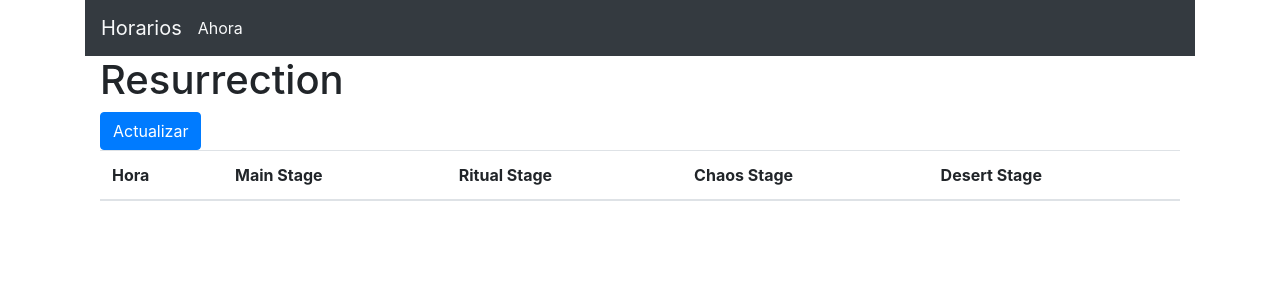
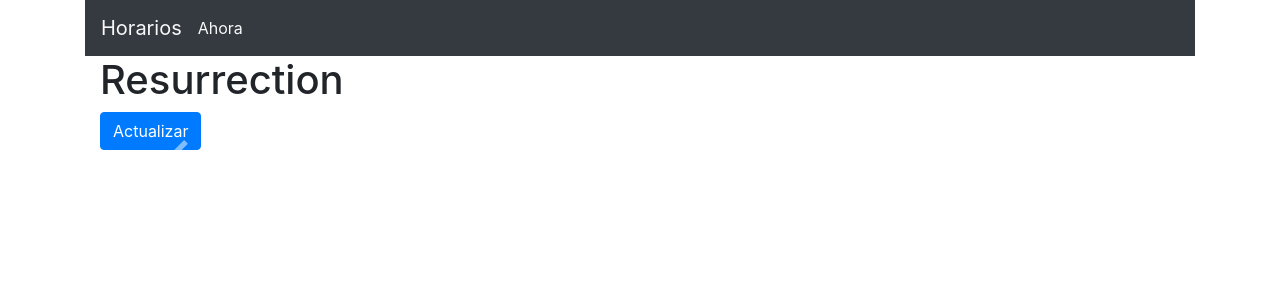
Before and after one commit to mizquierdoh/portfolio, a React (Create React App) app: page / in a window 1280 px wide. Shown: the top 300 px of the page. Built offline with nearby package versions, Linux system fonts and the light colour scheme.

Commit message:
Carrusel

```diff
--- a/src/components/Resurrection.js
+++ b/src/components/Resurrection.js
@@ -4,7 +4,7 @@ import { Link } from 'react-router-dom';
 import Row from 'react-bootstrap/Row'
 import Col from 'react-bootstrap/Col'
 import Table from 'react-bootstrap/Table'
-import Alert from 'react-bootstrap/Alert'
+import Carousel from 'react-bootstrap/Carousel'
 import Container from 'react-bootstrap/Container'
 
 import Bandas from '../data/Bandas';
@@ -20,40 +20,35 @@ const unique = (value, index, self) => {
 
 class Resurrection extends Component {
 
-    state = { bandas: [], horarios: [], escenarios: [] }
+    state = { bandas: [] }
 
     constructor() {
         super();
         var bandas = [];
-        var horarios = [];
-        var escenarios = [];
+
         if (localStorage.getItem('bandas')) {
 
-            bandas = JSON.parse(localStorage.getItem('bandas')).map(banda => {
-                banda.horaInicio = new Date(banda.horaInicio);
-                banda.horaFin = new Date(banda.horaFin);
-                return banda;
+            bandas = JSON.parse(localStorage.getItem('bandas')).map(dia => {
+
+                dia.fecha = new Date(dia.fecha);
+                dia.horarios = dia.horarios.map(hora => new Date(hora));
+                dia.escenarios = dia.escenarios.map(escenario => {
+                    return escenario.map(concierto => {
+                        concierto.banda.horaInicio = new Date(concierto.banda.horaInicio);
+                        concierto.banda.horaFin = new Date(concierto.banda.horaFin);
+                        return concierto;
+                    });
+                });
+
+                return dia;
             });
 
         }
 
-        if (localStorage.getItem('horarios')) {
-            horarios = JSON.parse(localStorage.getItem('horarios')).map(hora => new Date(hora));
-        }
 
-        if (localStorage.getItem('escenarios')) {
-            escenarios = JSON.parse(localStorage.getItem('escenarios'))
-                .map(escenario => {
-                    return escenario.map(banda => {
-                        banda.banda.horaInicio = new Date(banda.banda.horaInicio);
-                        banda.banda.horaFin = new Date(banda.banda.horaFin);
-                        return banda;
-                    });
-                });
-        }
 
         this.state = {
-            bandas, horarios, escenarios
+            bandas
         }
     }
 
@@ -71,37 +66,44 @@ class Resurrection extends Component {
                 var juevesHTML = doc.querySelector("#page-top > div.wrap.container > div > div:nth-child(2) > article > div > div > div:nth-child(15)");
                 var viernesHTML = doc.querySelector("#page-top > div.wrap.container > div > div:nth-child(2) > article > div > div > div:nth-child(16)");
                 var sabadoHTML = doc.querySelector("#page-top > div.wrap.container > div > div:nth-child(2) > article > div > div > div:nth-child(17)");
-                var bandas = [];
-                bandas = this.tratarHTML(bandas, miercolesHTML);
-                bandas = this.tratarHTML(bandas, juevesHTML);
-                bandas = this.tratarHTML(bandas, viernesHTML);
-                bandas = this.tratarHTML(bandas, sabadoHTML);
-                return bandas.sort(this.compararFechas);
-            })
-            .then(bandas => {
+                var bandasTemp = [];
+                bandasTemp[0] = this.tratarHTML(miercolesHTML).sort(this.compararFechas);
+                bandasTemp[1] = this.tratarHTML(juevesHTML).sort(this.compararFechas);
+                bandasTemp[2] = this.tratarHTML(viernesHTML).sort(this.compararFechas);
+                bandasTemp[3] = this.tratarHTML(sabadoHTML).sort(this.compararFechas);
 
-                var horarios = bandas.map(banda => banda.horaInicio)
-                    .concat(bandas.map(banda => banda.horaFin))
+                var bandas = bandasTemp.map((bandasDia, index) => {
+
+                    var fecha = new Date(2019, 6, 3 + index, 12, 0, 0);
+                    var horarios = bandasDia.map(banda => banda.horaInicio)
+                        .concat(bandasDia.map(banda => banda.horaFin))
                         .map(fecha => fecha.toString())
                         .filter(unique)
                         .map(fecha => new Date(fecha))
                         .sort((a, b) => a - b);
 
-                console.log(horarios);
-                localStorage.setItem('bandas', JSON.stringify(bandas));
-                localStorage.setItem('horarios', JSON.stringify(horarios));
-                this.setState({ bandas: bandas, horarios });
-
-                var mainStage = this.getEscenario(bandas, "Main Stage", horarios.map(fecha => fecha.toString()));
-                var ritualStage = this.getEscenario(bandas, "Ritual Stage", horarios.map(fecha => fecha.toString()));
-                var chaosStage = this.getEscenario(bandas, "Chaos Stage", horarios.map(fecha => fecha.toString()));
-                var desertStage = this.getEscenario(bandas, "Desert Stage", horarios.map(fecha => fecha.toString()));
-
-                this.setState({ escenarios: [mainStage, ritualStage, chaosStage, desertStage] });
-                localStorage.setItem('escenarios', JSON.stringify([mainStage, ritualStage, chaosStage, desertStage]));
+                    var mainStage = this.getEscenario(bandasDia, "Main Stage", horarios.map(fecha => fecha.toString()));
+                    var ritualStage = this.getEscenario(bandasDia, "Ritual Stage", horarios.map(fecha => fecha.toString()));
+                    var chaosStage = this.getEscenario(bandasDia, "Chaos Stage", horarios.map(fecha => fecha.toString()));
+                    var desertStage = this.getEscenario(bandasDia, "Desert Stage", horarios.map(fecha => fecha.toString()));
+                    var escenarios = [mainStage, ritualStage, chaosStage, desertStage];
 
 
+
+                    var dia = {
+                        fecha,
+                        horarios,
+                        escenarios
+                    };
+                    return dia;
+                }
+
+                )
+
+                this.setState({ bandas });
+                localStorage.setItem('bandas', JSON.stringify(bandas));
             })
+
 
             .catch((error) => console.log(error, error.message));
     }
@@ -149,8 +151,8 @@ class Resurrection extends Component {
         return fA - fB;
     }
 
-    tratarHTML = (bands, html) => {
-        var bandas = bands;
+    tratarHTML = (html) => {
+        var bandas = [];
         var nodosDia = Array.from(html.childNodes).filter(node => node.nodeName !== "#text");
         var dia;
         if ('14' === nodosDia[0].childNodes[0].innerText.substring(0, 2)) {
@@ -253,20 +255,23 @@ class Resurrection extends Component {
             <Row><Col>
                 <h1>Resurrection </h1>
                 <button className="btn btn-primary" onClick={this.actualizarBands}>Actualizar</button>
+                <Carousel>
+
+                    {
+                        this.state.bandas.map((dia, index) => (
+                            <Carousel.Item key={index}>
+                                <Table >
 
 
 
-
-                <Table >
-
-
                                     <thead>
+                                        <tr><th><h3>{dia.fecha.toLocaleDateString('es-ES', { weekday: 'long', day: 'numeric' })}</h3></th></tr>
                                         <tr>
                                             <th>Hora</th>
-                            <th>Main Stage</th>
-                            <th>Ritual Stage</th>
-                            <th>Chaos Stage</th>
-                            <th>Desert Stage</th>
+                                            <th>Main</th>
+                                            <th>Ritual</th>
+                                            <th>Chaos</th>
+                                            <th>Desert</th>
 
 
 
@@ -279,14 +284,14 @@ class Resurrection extends Component {
                                         {
 
 
-                            this.state.horarios.map((hora, index) => {
+                                            dia.horarios.map((hora, index) => {
                                                 return (
                                                     <tr key={index}>
                                                         <th >
                                                             {hora.toLocaleTimeString([], { hour: '2-digit', minute: '2-digit' })}
                                                         </th>
                                                         {
-                                            this.state.escenarios.map((escenario, idx) => {
+                                                            dia.escenarios.map((escenario, idx) => {
                                                                 var concierto = escenario.find(b => b.horario === index);
                                                                 if (concierto)
                                                                     return (
@@ -305,20 +310,16 @@ class Resurrection extends Component {
 
                                                 )
                                             })
+                                        }
+                                    </tbody>
 
+                                </ Table>
 
-
-
-
+                            </Carousel.Item>
+                        ))
                     }
 
-                    </tbody>
-
-
-
-
-                </ Table>
-            </Col></Row>
+                </Carousel></Col></Row>
 
 
         )
```
Lines whose indentation alone changed are shown as unchanged.
